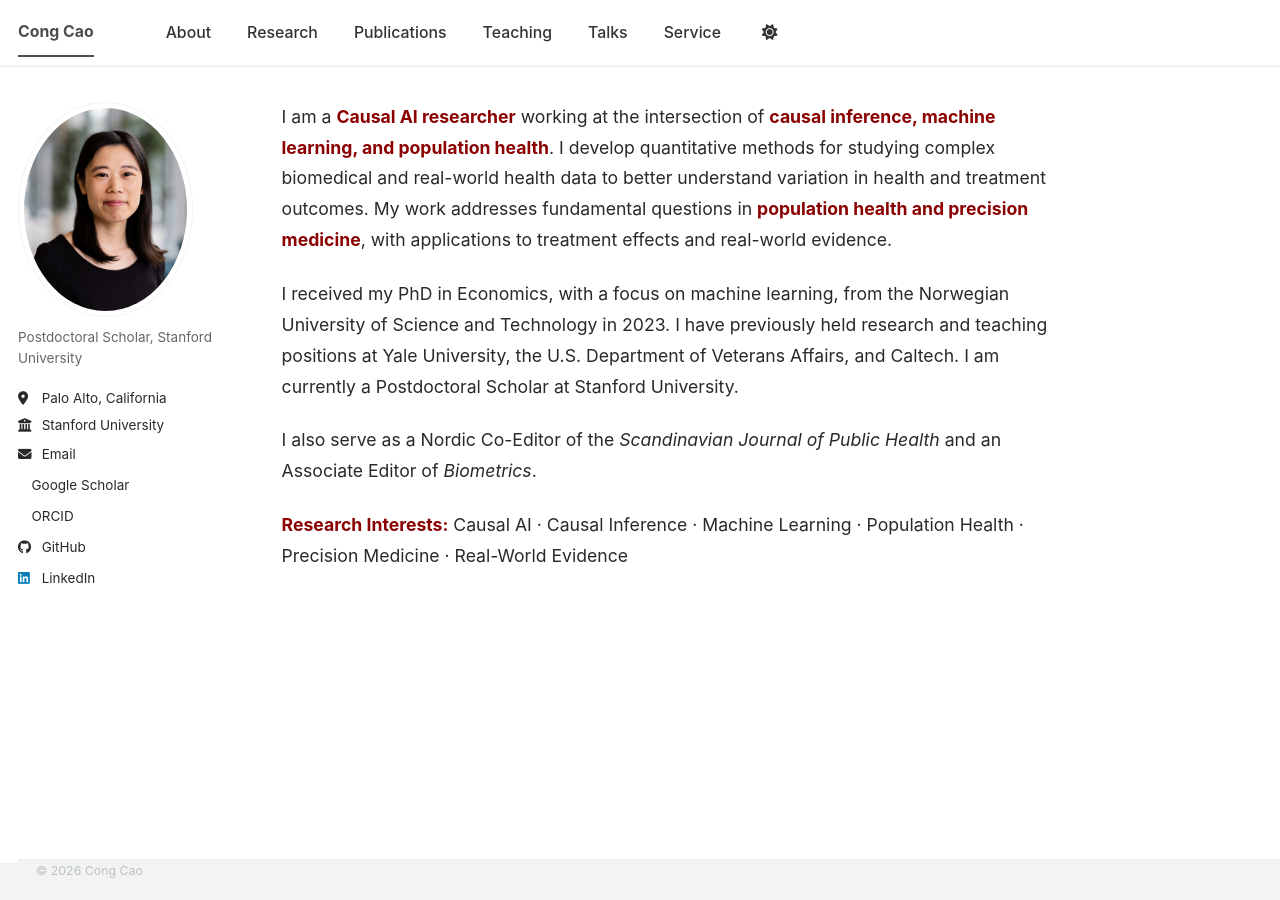
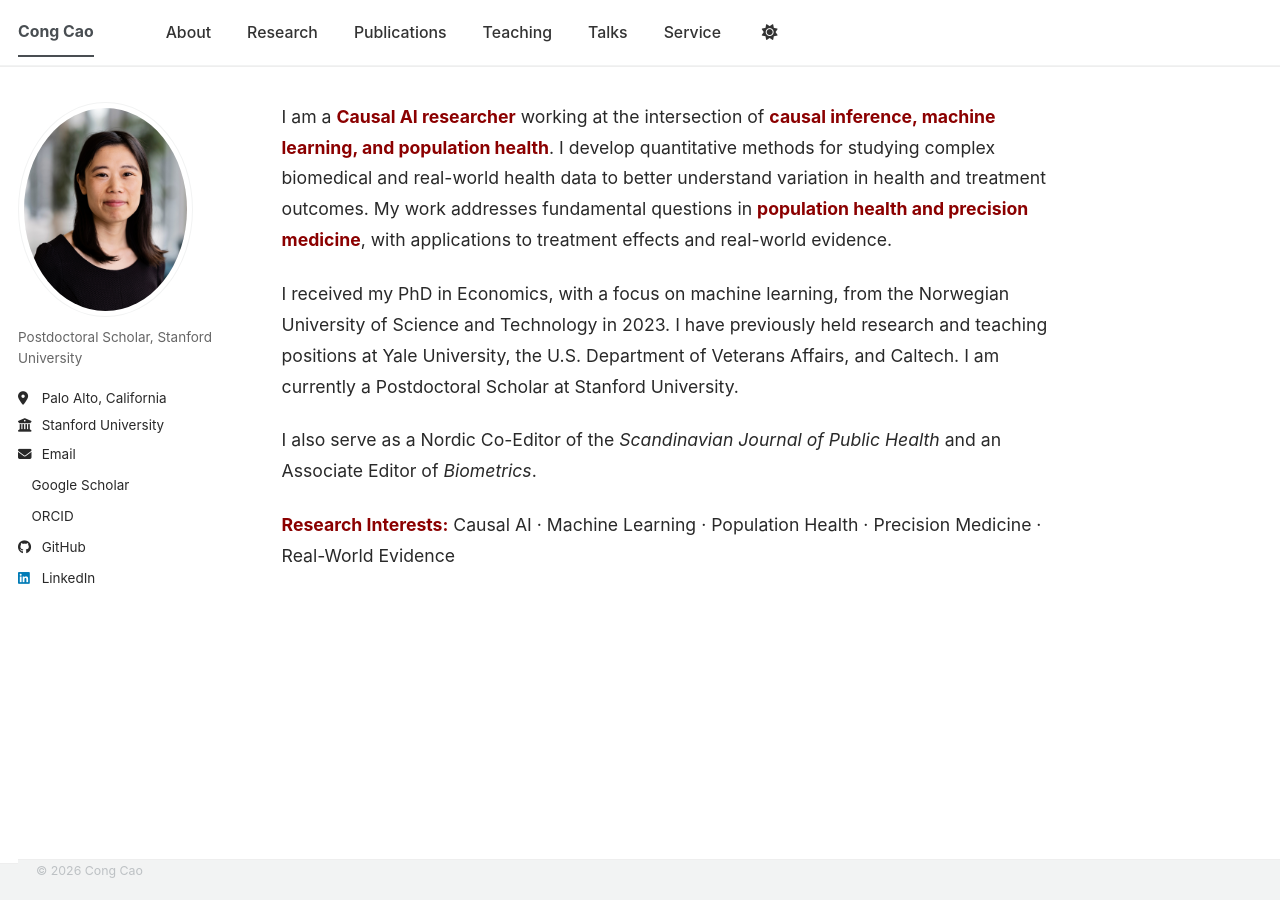
Before and after one commit to congca0/congca0.github.io, a Jekyll site: the page built from home.md, in a window 1280 px wide. Built offline with Jekyll 4.4.1, drawn with Linux system fonts in a browser that asks for light colours; a style sheet for code colours, icons or effects is not loaded; our own code applies the rules of GitHub Pages for plain Markdown files.

Commit message:
Update home.md

```diff
--- a/home.md
+++ b/home.md
@@ -9,4 +9,4 @@ I received my PhD in Economics, with a focus on machine learning, from the Norwe
 
 I also serve as a Nordic Co-Editor of the *Scandinavian Journal of Public Health* and an Associate Editor of *Biometrics*.
 
-<strong style="color: #8B0000;">Research Interests:</strong> Causal AI · Causal Inference · Machine Learning · Population Health · Precision Medicine · Real-World Evidence
+<strong style="color: #8B0000;">Research Interests:</strong> Causal AI · Machine Learning · Population Health · Precision Medicine · Real-World Evidence
```
